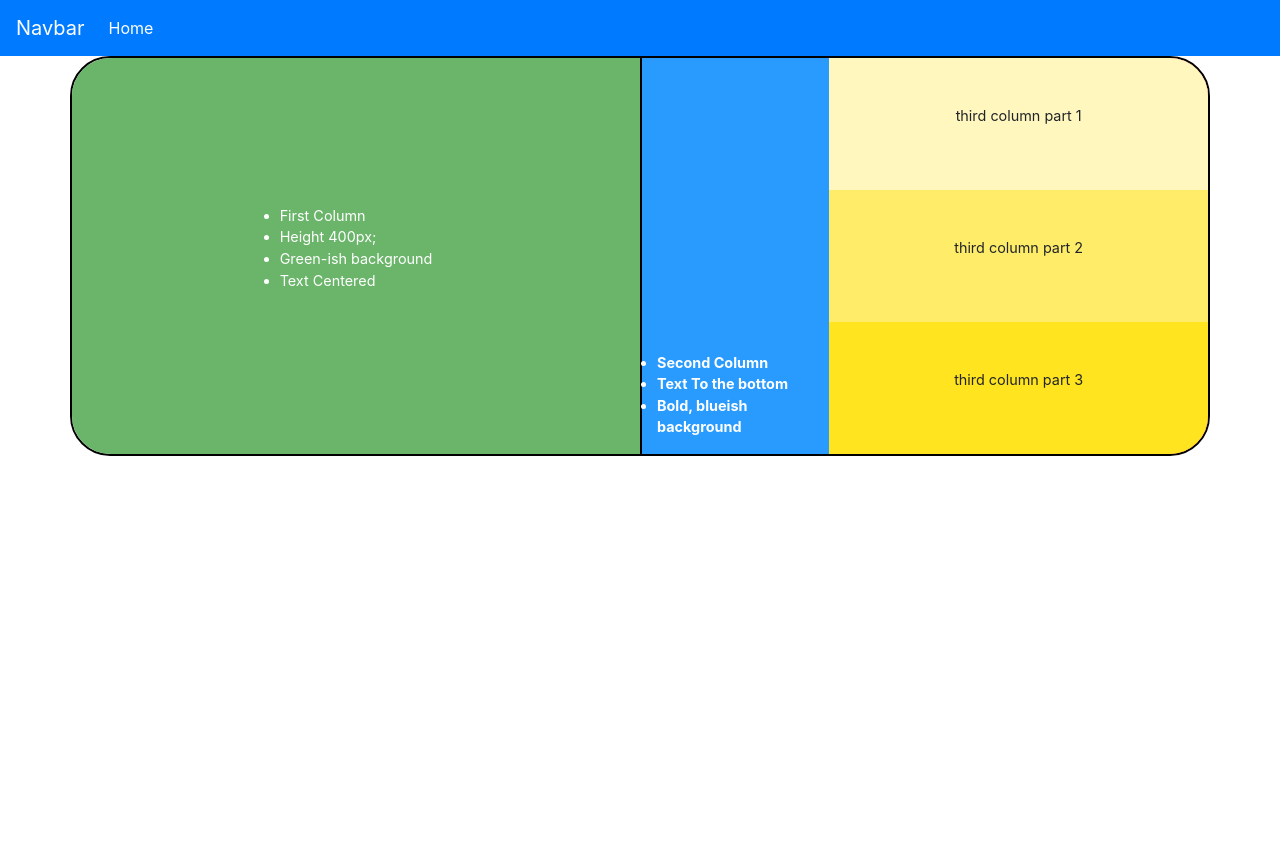
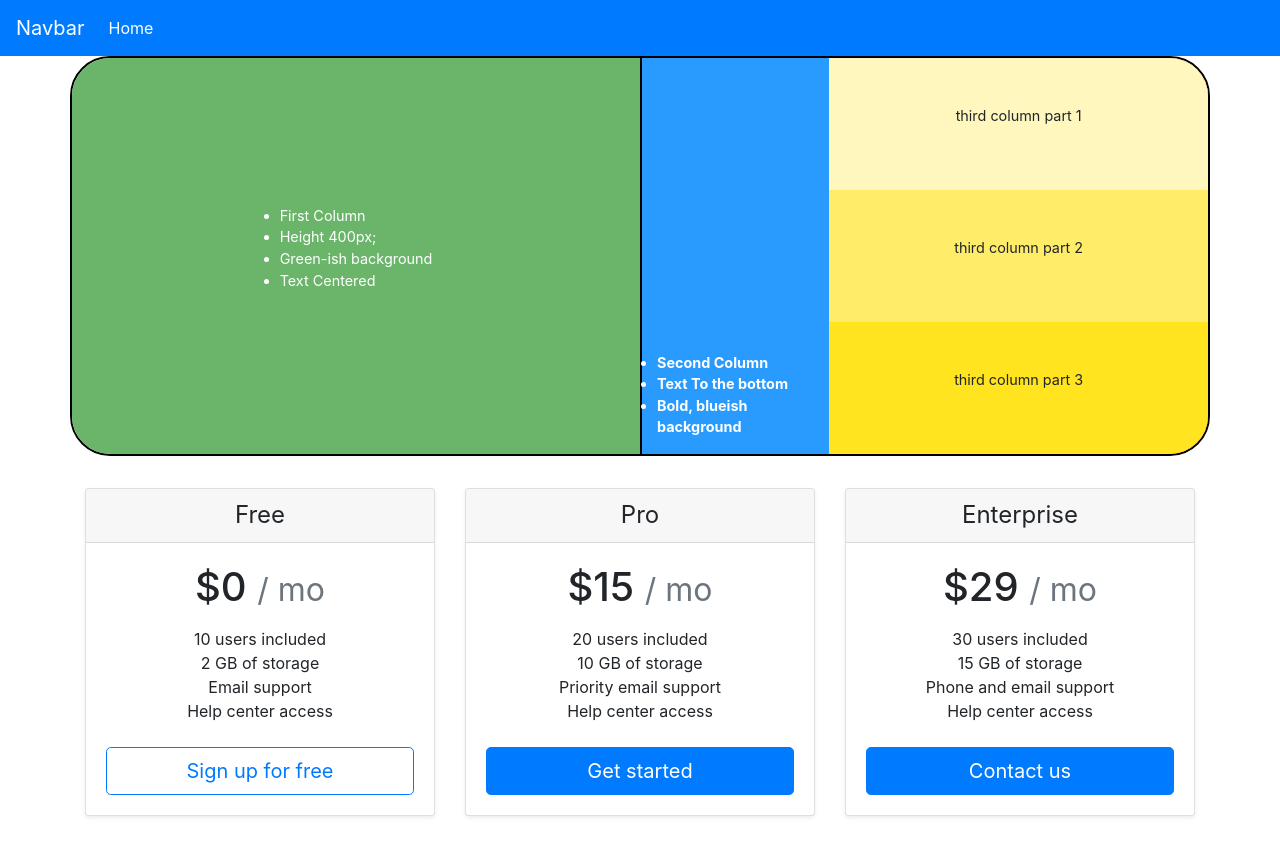
Before and after one commit to paulbalu93/Strive-School, a plain HTML site: page m2-d8/m2-d8.html in a window 1280 px wide. Before the commit the page ends 800 px from the top, so only its background shows below. Drawn offline with nearby package versions, Linux system fonts and the light colour scheme.

Commit message:
First 2 exercises

```diff
--- a/m2-d8/m2-d8.html
+++ b/m2-d8/m2-d8.html
@@ -75,6 +75,55 @@
 		   </div>
 		   </div>
 
+		   <div class="container">
+			<div class="card-deck mb-3 text-center">
+			  <div class="card mb-4 shadow-sm">
+				<div class="card-header">
+				  <h4 class="my-0 font-weight-normal">Free</h4>
+				</div>
+				<div class="card-body">
+				  <h1 class="card-title pricing-card-title">$0 <small class="text-muted">/ mo</small></h1>
+				  <ul class="list-unstyled mt-3 mb-4">
+					<li>10 users included</li>
+					<li>2 GB of storage</li>
+					<li>Email support</li>
+					<li>Help center access</li>
+				  </ul>
+				  <button type="button" class="btn btn-lg btn-block btn-outline-primary">Sign up for free</button>
+				</div>
+			  </div>
+			  <div class="card mb-4 shadow-sm">
+				<div class="card-header">
+				  <h4 class="my-0 font-weight-normal">Pro</h4>
+				</div>
+				<div class="card-body">
+				  <h1 class="card-title pricing-card-title">$15 <small class="text-muted">/ mo</small></h1>
+				  <ul class="list-unstyled mt-3 mb-4">
+					<li>20 users included</li>
+					<li>10 GB of storage</li>
+					<li>Priority email support</li>
+					<li>Help center access</li>
+				  </ul>
+				  <button type="button" class="btn btn-lg btn-block btn-primary">Get started</button>
+				</div>
+			  </div>
+			  <div class="card mb-4 shadow-sm">
+				<div class="card-header">
+				  <h4 class="my-0 font-weight-normal">Enterprise</h4>
+				</div>
+				<div class="card-body">
+				  <h1 class="card-title pricing-card-title">$29 <small class="text-muted">/ mo</small></h1>
+				  <ul class="list-unstyled mt-3 mb-4">
+					<li>30 users included</li>
+					<li>15 GB of storage</li>
+					<li>Phone and email support</li>
+					<li>Help center access</li>
+				  </ul>
+				  <button type="button" class="btn btn-lg btn-block btn-primary">Contact us</button>
+				</div>
+			  </div>
+			</div>
+
 		<!-- Optional JavaScript -->
 		<!-- jQuery first, then Popper.js, then Bootstrap JS -->
 		<script
```
